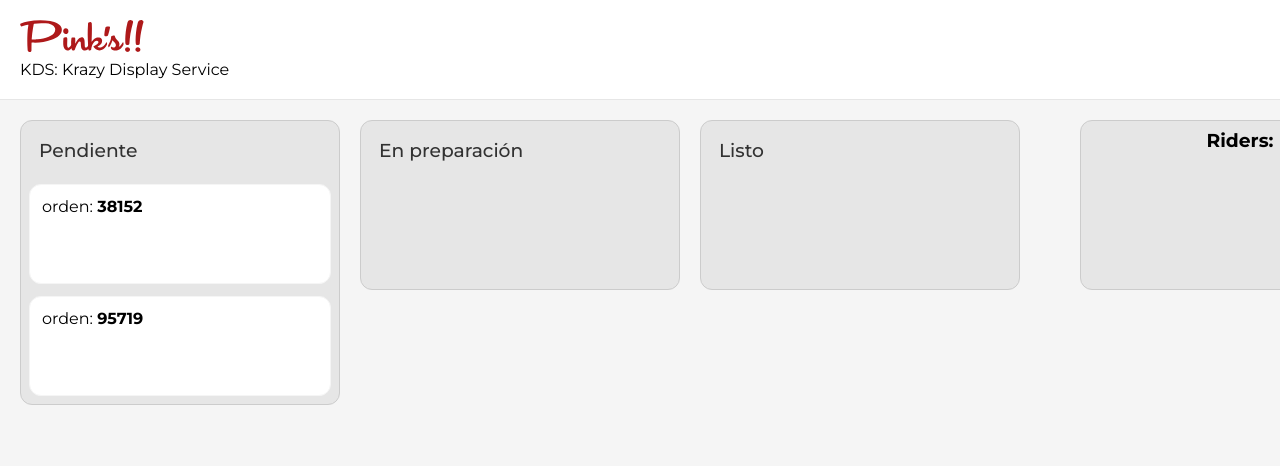
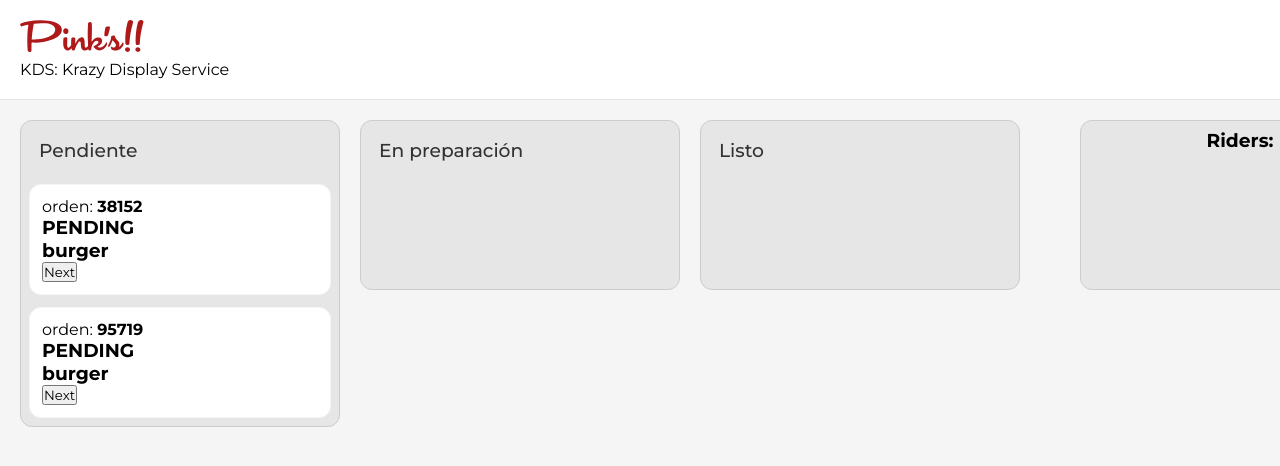
Before and after one commit to DiegoMartinezRey/pinks-tech-test, a Next.js app: page / in a window 1280 px wide. Shown: the top 466 px of the page. Built offline with nearby package versions, Linux system fonts and the light colour scheme.

Commit message:
Create button to connect pending with in_progress

```diff
--- a/components/Column/Column.module.scss
+++ b/components/Column/Column.module.scss
@@ -28,7 +28,7 @@
   background-color: #fff;
   border: 1px solid $gray-1000;
   border-radius: 12px;
-  height: 100px;
+  height: auto;
   padding: 12px;
   cursor: pointer;
   &:hover {
--- a/components/Column/Column.tsx
+++ b/components/Column/Column.tsx
@@ -1,5 +1,7 @@
+import { useOrders } from "@/contexts/Orders.context";
+import { Order } from "@/dtos/Order.dto";
+import { useEffect } from "react";
 import s from "./Column.module.scss";
-import { Order } from "@/dtos/Order.dto";
 
 export type ColumnProps = {
   orders: Array<Order>;
@@ -8,6 +10,12 @@ export type ColumnProps = {
 };
 
 export default function Column(props: ColumnProps) {
+  const { updateOrderStatus } = useOrders();
+
+  useEffect(() => {}, [props.orders]);
+
+  const setInfoOrders = () => {};
+
   return (
     <div className={s["pk-column"]}>
       <div className={s["pk-column__title"]}>
@@ -17,6 +25,7 @@ export default function Column(props: ColumnProps) {
         <div
           onClick={() => props.onClick && props.onClick(order)}
           className={s["pk-card"]}
+          key={order.id}
         >
           <div>
             <span>
@@ -24,10 +33,16 @@ export default function Column(props: ColumnProps) {
             </span>
           </div>
           <div>
+            <h3>{order.state}</h3>
             {order.items.map((item) => (
-              <div></div>
+              <div key={item.id}>
+                <h1>{item.name}</h1>
+              </div>
             ))}
           </div>
+          <button onClick={() => updateOrderStatus(order.id, "IN_PROGRESS")}>
+            Next
+          </button>
         </div>
       ))}
     </div>
--- a/components/Kanban/Kanban.tsx
+++ b/components/Kanban/Kanban.tsx
@@ -1,6 +1,6 @@
+import { useOrders } from "@/contexts/Orders.context";
+import Column from "../Column";
 import s from "./Kanban.module.scss";
-import Column from "../Column";
-import { useOrders } from "@/contexts/Orders.context";
 
 export default function Kanban() {
   const { orders } = useOrders();
@@ -10,13 +10,16 @@ export default function Kanban() {
       <Column
         title="Pendiente"
         orders={orders.filter((i) => i.state === "PENDING")}
-        onClick={() =>
-          alert(
-            "mmmmm..., deberias de modificar esto! tenemos que hacer que las ordenes lleguen hasta listo y se entreguen!"
-          )
-        }
+        // onClick={() =>
+        //   alert(
+        //     "mmmmm..., deberias de modificar esto! tenemos que hacer que las ordenes lleguen hasta listo y se entreguen!"
+        //   )
+        // }
       />
-      <Column title="En preparación" orders={[]} />
+      <Column
+        title="En preparación"
+        orders={orders.filter((i) => i.state === "IN_PROGRESS")}
+      />
       <Column title="Listo" orders={[]} />
     </section>
   );
--- a/contexts/Orders.context.tsx
+++ b/contexts/Orders.context.tsx
@@ -11,6 +11,7 @@ import {
 export type OrdersContextProps = {
   orders: Array<Order>;
   pickup: (order: Order) => void;
+  updateOrderStatus: (orderId: string, newStatus: string) => void;
 };
 
 export const OrdersContext = createContext<OrdersContextProps>(
@@ -33,6 +34,23 @@ export function OrdersProvider(props: OrdersProviderProps) {
     });
   }, []);
 
+  const updateOrderStatus = (orderId: string, newStatus: string) => {
+    setOrders((prevOrders) =>
+      prevOrders.map((order) =>
+        order.id === orderId
+          ? {
+              ...order,
+              state: newStatus as
+                | "PENDING"
+                | "IN_PROGRESS"
+                | "READY"
+                | "DELIVERED",
+            }
+          : order
+      )
+    );
+  };
+
   const pickup = (order: Order) => {
     alert(
       "necesitamos eliminar del kanban a la orden recogida! Rapido! antes que nuestra gente de tienda se confunda!"
@@ -42,6 +60,7 @@ export function OrdersProvider(props: OrdersProviderProps) {
   const context = {
     orders,
     pickup,
+    updateOrderStatus,
   };
 
   return (
--- a/contexts/Riders.context.tsx
+++ b/contexts/Riders.context.tsx
@@ -1,3 +1,5 @@
+import { Rider } from "@/dtos/Rider.dto";
+import { getRandomInterval } from "@/lib/utils";
 import {
   ReactNode,
   createContext,
@@ -6,8 +8,6 @@ import {
   useState,
 } from "react";
 import { useOrders } from "./Orders.context";
-import { getRandomInterval } from "@/lib/utils";
-import { Rider } from "@/dtos/Rider.dto";
 
 export type RidersContextProps = {
   riders: Array<Rider>;
--- a/lib/index.ts
+++ b/lib/index.ts
@@ -16,7 +16,17 @@ export class OrderOrchestrator {
       this.emit({
         id: getRandomId(),
         state: "PENDING",
-        items: [],
+        items: [
+          {
+            id: "1",
+            name: "burger",
+            image: "photo1",
+            price: {
+              currency: "€",
+              amount: 20,
+            },
+          },
+        ],
       });
       this.maxOrders--;
       if (this.maxOrders <= 0) {
```
